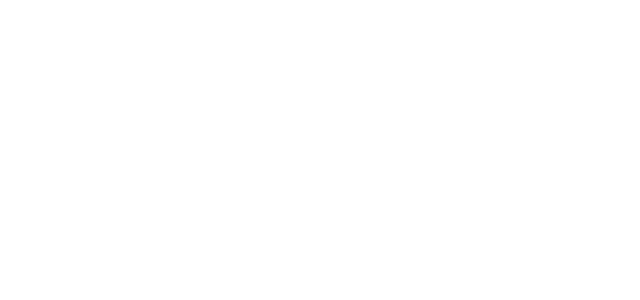
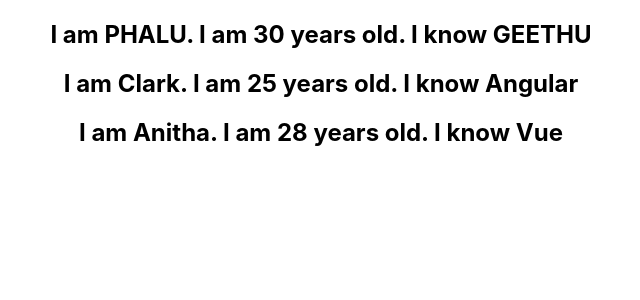
Before and after one commit to PhalugunaRao/hello-world, a React (Create React App) app: page / in a window 1280 px wide. Shown: the top 300 px of the page, without its empty margins (319-959 px from the left). Built offline with nearby package versions, Linux system fonts and the light colour scheme.

Commit message:
render list data

```diff
--- a/src/App.js
+++ b/src/App.js
@@ -10,11 +10,14 @@
 import EventBind from './components/EventBind';
 import ParentComponent from './components/ParentComponent';
 import UserGreetings from './components/UserGreetings';
+import NameList from './components/NameList';
 
 function App() {
   return (
     <div className="App">
-      <UserGreetings></UserGreetings>
+
+      <NameList></NameList>
+      {/* <UserGreetings></UserGreetings> */}
 
       {/* <ParentComponent></ParentComponent> */}
 
--- /dev/null
+++ b/src/components/NameList.js
@@ -0,0 +1,40 @@
+import React from 'react'
+import Person from './Person'
+
+ function NameList() {
+
+  const persons = [
+    {
+      id: 1,
+      name: 'PHALU',
+      age: 30,
+      skill: 'GEETHU'
+    },
+    {
+      id: 2,
+      name: 'Clark',
+      age: 25,
+      skill: 'Angular'
+    },
+    {
+      id: 3,
+      name: 'Anitha',
+      age: 28,
+      skill: 'Vue'
+    }
+  ]
+
+  const personList = persons.map(person => <Person person = {person}/>)
+
+  //Simple array with map
+  // const names = ['Geethi','ANith','Dad','bro']
+  // const nameList = names.map(name =><h2>{name}</h2>)
+  return (
+    <div>
+     {
+      personList
+     }
+    </div>
+  )
+}
+export default NameList
--- /dev/null
+++ b/src/components/Person.js
@@ -0,0 +1,10 @@
+import React from 'react'
+
+function Person({person}) {
+  return (
+    <div>
+      <h2>I am {person.name}. I am {person.age} years old. I know {person.skill}</h2>
+    </div>
+  )
+}
+export default Person
```
